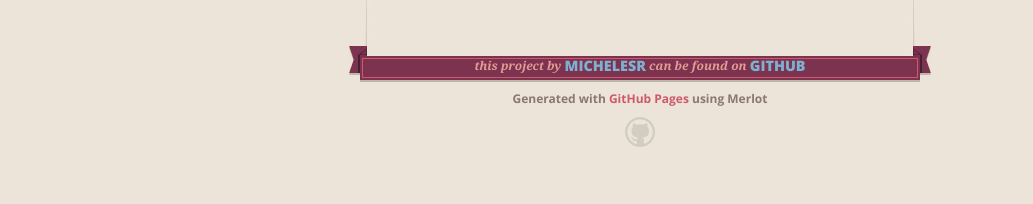
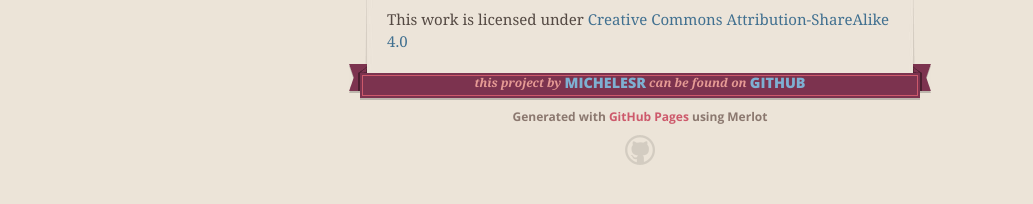
Before and after one commit to michelesr/thesis, a plain HTML site: page index.html in a window 1280 px wide. Shown: the part 370-574 px from the top of the page, without its empty margins (0-1033 px from the left). Drawn offline with nearby package versions, Linux system fonts and the light colour scheme.

Commit message:
Add link and license

```diff
--- a/index.html
+++ b/index.html
@@ -52,6 +52,12 @@
 <p>This is the repository for my Thesis: <em>Development, Testing, and Continuous
 Integration of Containerized Web Applications</em>.</p>
 <p>View the <a href="dist/thesis.pdf">PDF</a></p>
+<p>
+  This work is licensed under
+  <a href="https://creativecommons.org/licenses/by-sa/4.0/">
+    Creative Commons Attribution-ShareAlike 4.0
+  </a>
+</p>
       </section>
 
       <footer>
```
